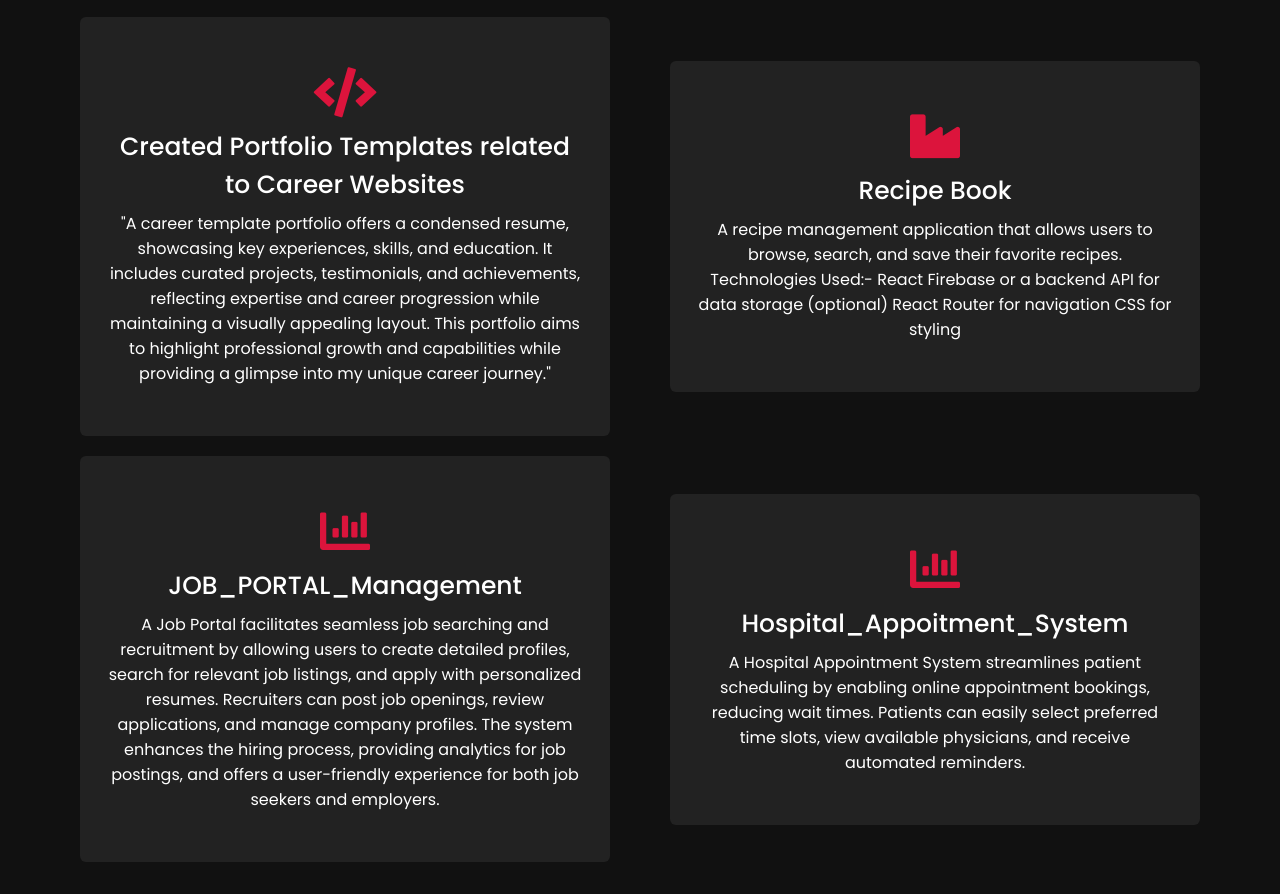
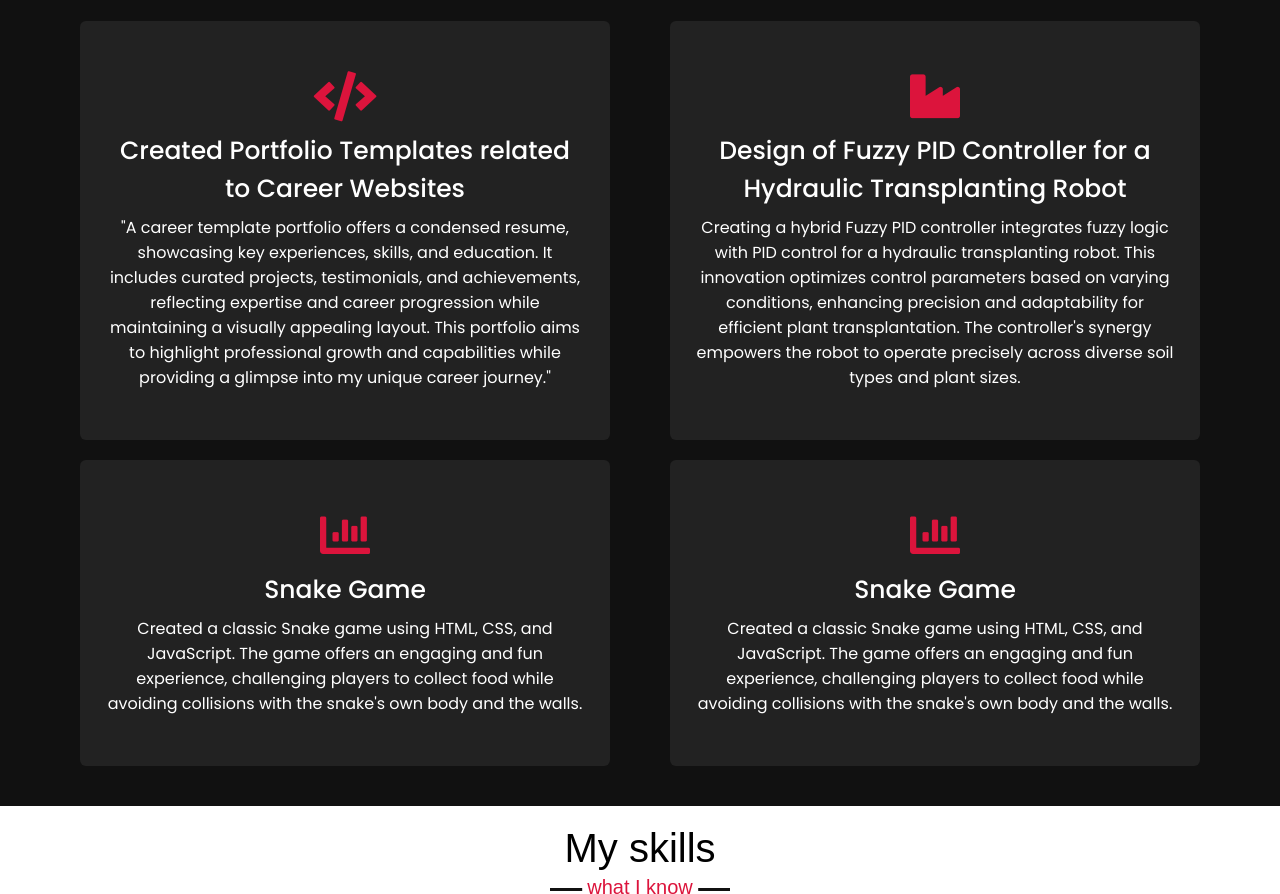
Before and after one commit to Abhay-Sharma-Abhay-Sharma/portfolio-html_CSS_JS, a plain HTML site: page index.html in a window 1280 px wide. Shown: the part 1640-2534 px from the top of the page. Drawn offline with nearby package versions, Linux system fonts and the light colour scheme.

Commit message:
Update index.html

```diff
--- a/index.html
+++ b/index.html
@@ -49,7 +49,7 @@
 			  <h2 class="title">About me</h2>
 			  <div class="about-content">
 				<div class="column left">
-				  <img src="./images/Abhay'sPhoto.jpg.jpg" alt="" />
+				  <img src="./Abhay's_Project/Abhay'sPhoto.jpg.jpg" alt="" />
 				</div>
 				<div class="column right">
 				  <div class="text">
@@ -57,7 +57,7 @@
 				  </div>
 				  <p>
 					I'm Abhay Sharma, a skilled Full Stack Developer with expertise in Java
-					, SQL, HTML, CSS, and JavaScript,Reactjs. I completed my Bachelor of Computer Applications
+					, SQL, HTML, CSS, and JavaScript. I completed my Bachelor of Computer Applications
 					 (BCA) with a specialization in Information Technology from Dr. RML University, Ayodhya, in 2023. My journey includes creating a variety of projects that showcase my proficiency in these technologies. Additionally, I have knowledge in C, C++, Python, and MongoDB.
                   <br>
                        Trained at QSpiders in Full Stack Development, I've built
@@ -93,43 +93,36 @@
 				<div class="card">
 				  <div class="box">
 					<i class="fas fa-industry"></i>
-					<div class="text">Recipe Book</div>
+					<div class="text">Design of Fuzzy PID Controller for a Hydraulic Transplanting Robot</div>
 					<p>
 
-					  A recipe management application that allows users to browse, search, and
-						save their favorite recipes.
-						Technologies Used:-
-React
-Firebase or a backend API for data storage (optional)
-React Router for navigation
-CSS for styling
-
+					  Creating a hybrid Fuzzy PID controller integrates fuzzy logic with PID control for a
+					  hydraulic transplanting robot. This innovation optimizes control parameters based on varying
+					  conditions, enhancing precision and adaptability for efficient plant transplantation. The
+					  controller's synergy empowers the robot to operate precisely across diverse soil types and
+					  plant sizes.
 					</p>
 				  </div>
 				</div>
 				 <div class="card">
 							  <div class="box">
 								  <i class="fas fa-chart-bar"></i>
-								  <div class="text">JOB_PORTAL_Management</div>
+								  <div class="text">Snake Game</div>
 								  <p>
-									  A Job Portal facilitates seamless job searching and recruitment by allowing users
-									  to create detailed profiles, search for relevant job listings, and apply with personalized resumes.
-									  Recruiters can post job openings, review applications, and manage company profiles.
-									  The system enhances the hiring process, providing analytics for job postings,
-									  and offers a user-friendly experience for both job seekers and employers.
-
+									  Created a classic Snake game using HTML, CSS, and JavaScript. The game offers an engaging
+									  and fun experience, challenging players to collect food while avoiding collisions with the
+									  snake's own body and the walls.
 								  </p>
 							  </div>
 						  </div>
 						  <div class="card">
 							<div class="box">
 								<i class="fas fa-chart-bar"></i>
-								<div class="text">Hospital_Appoitment_System</div>
+								<div class="text">Snake Game</div>
 								<p>
-									A Hospital Appointment System streamlines patient scheduling by enabling online
-									appointment bookings, reducing wait times.
-									Patients can easily select preferred time slots, view available physicians,
-									and receive automated reminders.
+									Created a classic Snake game using HTML, CSS, and JavaScript. The game offers an engaging
+									and fun experience, challenging players to collect food while avoiding collisions with the
+									snake's own body and the walls.
 								</p>
 							</div>
 						</div>
```
